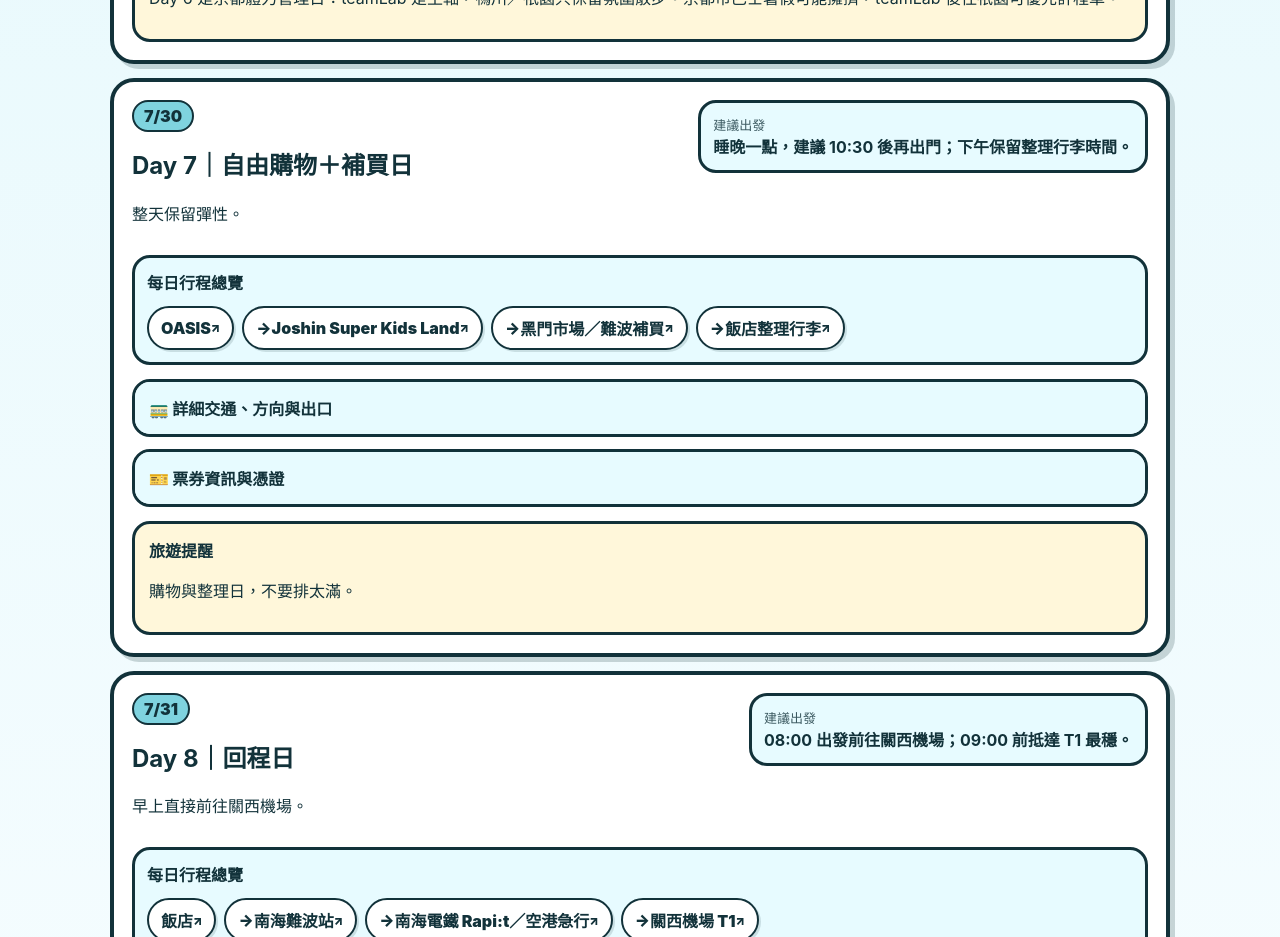
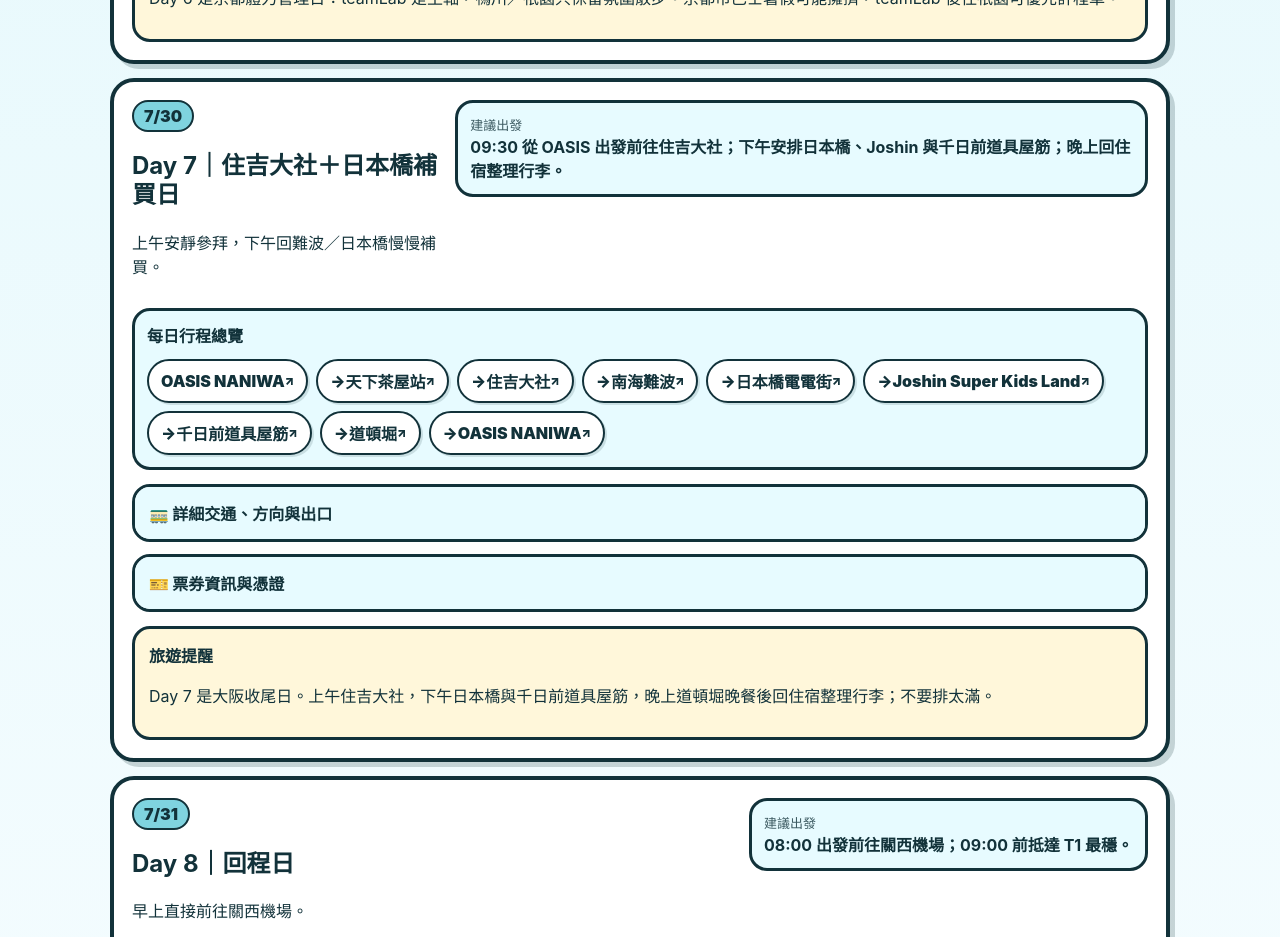
Before and after one commit to sacha693/my-storyjs-app, a React (Vite) app: page /my-storyjs-app/days in a window 1280 px wide. Shown: the part 4620-5557 px from the top of the page. Built offline with nearby package versions, Linux system fonts and the light colour scheme.

Commit message:
Update Day 7 with Sumiyoshi Taisha and Doguyasuji plan

```diff
--- a/src/data/day7.ts
+++ b/src/data/day7.ts
@@ -1,56 +1,85 @@
 import type { DayPlan } from './types'
+
+const doguyasujiBookingUrl = 'https://widgets.bokun.io/online-sales/a7e844d2-8af2-49c6-a141-51834c1fed33/experience/725397'
 
 export const day7Plan: DayPlan = {
   id: 'day-7',
   date: '7/30',
-  title: 'Day 7｜自由購物＋補買日',
-  subtitle: '整天保留彈性。',
-  suggestedDeparture: '睡晚一點，建議 10:30 後再出門；下午保留整理行李時間。',
+  title: 'Day 7｜住吉大社＋日本橋補買日',
+  subtitle: '上午安靜參拜，下午回難波／日本橋慢慢補買。',
+  suggestedDeparture: '09:30 從 OASIS 出發前往住吉大社；下午安排日本橋、Joshin 與千日前道具屋筋；晚上回住宿整理行李。',
   route: [
-    { label: 'OASIS', query: 'OASIS NANIWA Osaka' },
+    { label: 'OASIS NANIWA', query: '1 Chome-3-18 Shioji Nishinari Ward Osaka' },
+    { label: '天下茶屋站', query: '天下茶屋駅' },
+    { label: '住吉大社', query: '2 Chome-9 Sumiyoshi Sumiyoshi Ward Osaka' },
+    { label: '南海難波', query: '南海なんば駅' },
+    { label: '日本橋電電街', query: 'Nipponbashi Denden Town Osaka' },
     { label: 'Joshin Super Kids Land', query: 'Joshin Super Kids Land Osaka' },
-    { label: '黑門市場／難波補買', query: 'Kuromon Market' },
-    { label: '飯店整理行李', query: 'OASIS NANIWA Osaka' }
+    { label: '千日前道具屋筋', query: '千日前道具屋筋商店街' },
+    { label: '道頓堀', query: '道頓堀' },
+    { label: 'OASIS NANIWA', query: '1 Chome-3-18 Shioji Nishinari Ward Osaka' }
   ],
   tickets: [
+    { title: '千日前道具屋筋預約頁', detail: doguyasujiBookingUrl },
     { title: '購物退稅', detail: '需護照。' },
     { title: '藥妝折價券', detail: '如有藥妝折價券，先截圖放手機相簿。' }
   ],
   quickLinks: [
+    { label: '⛩ 住吉大社', query: '2 Chome-9 Sumiyoshi Sumiyoshi Ward Osaka' },
     { label: '🧸 Joshin Super Kids Land', query: 'Joshin Super Kids Land Osaka' },
-    { label: '🛍 黑門市場', query: 'Kuromon Market' },
-    { label: '🏨 回OASIS', query: 'OASIS NANIWA Osaka' }
+    { label: '🍳 千日前道具屋筋', query: '千日前道具屋筋商店街' },
+    { label: '🎟 道具屋筋預約', query: doguyasujiBookingUrl },
+    { label: '🌉 道頓堀', query: '道頓堀' },
+    { label: '🏨 回OASIS', query: '1 Chome-3-18 Shioji Nishinari Ward Osaka' }
   ],
   outbound: [
     {
-      text: 'OASIS NANIWA → 日本橋站／黑門市場',
-      lineName: '步行或 Osaka Metro',
-      lineColor: '#6b7280',
-      direction: '往日本橋站／黑門市場方向',
-      from: { label: 'OASIS NANIWA', query: 'OASIS NANIWA Osaka' },
-      to: { label: '日本橋站／黑門市場', query: 'Kuromon Market' },
-      exit: '日本橋站 10 號出口方向。'
+      text: 'OASIS NANIWA → 天下茶屋站 → 住吉大社站 → 住吉大社',
+      lineName: '南海本線＋步行',
+      lineColor: '#1f4fa3',
+      direction: '從 OASIS 依 Google Maps 前往天下茶屋站，搭南海本線往住吉大社站，再步行到住吉大社。',
+      from: { label: 'OASIS NANIWA', query: '1 Chome-3-18 Shioji Nishinari Ward Osaka' },
+      to: { label: '住吉大社', query: '2 Chome-9 Sumiyoshi Sumiyoshi Ward Osaka' },
+      exit: '上午先去住吉大社，避開午後高溫與商圈人潮。'
     },
     {
-      text: '難波站 → Joshin Super Kids Land',
-      lineName: '步行',
+      text: '住吉大社 → 南海難波 → 日本橋電電街',
+      lineName: '南海本線＋步行',
+      lineColor: '#1f4fa3',
+      direction: '住吉大社參拜後回南海線，搭往南海難波，再依 Google Maps 步行往日本橋電電街。',
+      from: { label: '住吉大社', query: '2 Chome-9 Sumiyoshi Sumiyoshi Ward Osaka' },
+      to: { label: '日本橋電電街', query: 'Nipponbashi Denden Town Osaka' },
+      exit: '回難波後以日本橋／電電街為下午補買主軸。'
+    },
+    {
+      text: '日本橋電電街 → Joshin Super Kids Land → 千日前道具屋筋',
+      lineName: 'Google Maps 步行',
       lineColor: '#6b7280',
-      direction: '往南海難波／日本橋／電電城方向',
-      from: { label: '難波站', query: 'Namba Station' },
-      to: { label: 'Joshin Super Kids Land', query: 'Joshin Super Kids Land Osaka' },
-      exit: '難波站往南海難波／日本橋／電電城方向出口。'
+      direction: '日本橋、Joshin 與千日前道具屋筋屬同一區塊，依 Google Maps 步行串接。',
+      from: { label: '日本橋電電街', query: 'Nipponbashi Denden Town Osaka' },
+      to: { label: '千日前道具屋筋', query: '千日前道具屋筋商店街' },
+      exit: `千日前道具屋筋預約頁：${doguyasujiBookingUrl}`
+    },
+    {
+      text: '千日前道具屋筋 → 道頓堀晚餐',
+      lineName: 'Google Maps 步行',
+      lineColor: '#6b7280',
+      direction: '傍晚依 Google Maps 往道頓堀移動，晚餐後不要再追加太多行程。',
+      from: { label: '千日前道具屋筋', query: '千日前道具屋筋商店街' },
+      to: { label: '道頓堀', query: '道頓堀' },
+      exit: '人潮多時走外圍道路，避免擠在戎橋中央。'
     }
   ],
   inbound: [
     {
-      text: '黑門市場／日本橋 → OASIS NANIWA',
-      lineName: '步行或 Metro',
-      lineColor: '#6b7280',
-      direction: '往 OASIS NANIWA 方向',
-      from: { label: '黑門市場／日本橋', query: 'Kuromon Market' },
-      to: { label: 'OASIS NANIWA', query: 'OASIS NANIWA Osaka' },
-      exit: '採買後先回住宿放東西。'
+      text: '道頓堀 → なんば／四ツ橋側 → 岸里站 → OASIS NANIWA',
+      lineName: 'Osaka Metro 四つ橋線',
+      lineColor: '#0078ba',
+      direction: '晚餐後依 Google Maps 前往四つ橋線可搭乘站點，搭往住之江公園方向到岸里站，再步行回 OASIS。',
+      from: { label: '道頓堀', query: '道頓堀' },
+      to: { label: 'OASIS NANIWA', query: '1 Chome-3-18 Shioji Nishinari Ward Osaka' },
+      exit: '購物袋多、孩子累或下雨時，直接短程計程車回 OASIS。回住宿後整理行李，為隔天機場日預留體力。'
     }
   ],
-  note: '購物與整理日，不要排太滿。'
+  note: 'Day 7 是大阪收尾日。上午住吉大社，下午日本橋與千日前道具屋筋，晚上道頓堀晚餐後回住宿整理行李；不要排太滿。'
 }
```
